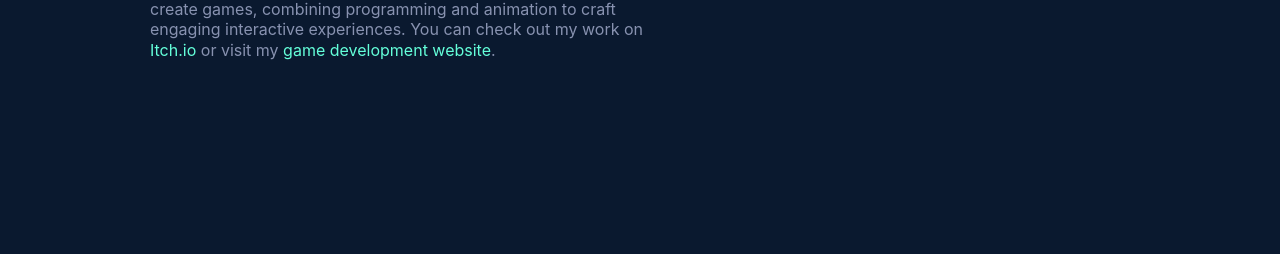
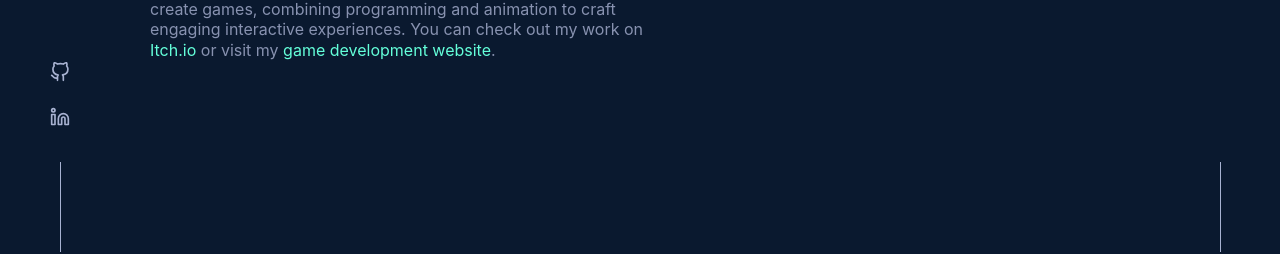
Before and after one commit to drewRam/Portfolio, a React (Create React App) app: page / in a window 1280 px wide. Shown: the part 548-802 px from the top of the page. Built offline with nearby package versions, Linux system fonts and the light colour scheme; no server answers.

Commit message:
Added side panels, updated file locations, and fixed typo's.

```diff
--- a/src/App.tsx
+++ b/src/App.tsx
@@ -1,14 +1,20 @@
-import NavBar from './components/NavBar';
+import { NavBar, Social, Email } from 'components';
 import { theme, GlobalStyle } from 'styles';
 import { Layout, Hero, About, Experience, Contact } from 'components';
 import { ThemeProvider } from 'styled-components';
+import { useLocation } from 'react-router-dom';
 
 const App = () => {
+  const location = useLocation();
+  const isHome = location.pathname === '/';
+
   return (
     <>
       <ThemeProvider theme={theme}>
         <GlobalStyle />
         <NavBar/>
+        <Social isHome={isHome} />
+        <Email isHome={isHome} />
         <main className="fillHeight">
           <Layout>
             <Hero />
--- a/src/components/icons/IconSelector.tsx
+++ b/src/components/icons/IconSelector.tsx
@@ -1,5 +1,5 @@
 import React from 'react';
-import { IconGitHub, IconStar, IconFork } from './Icons';
+import { IconGitHub, IconStar, IconFork, IconLinkedin } from './Icons';
 
 interface IconProps {
   name: string;
@@ -7,8 +7,9 @@ interface IconProps {
 
 const IconMap: Record<string, React.FC> = {
     Fork: IconFork,
-    Github: IconGitHub,
+    GitHub: IconGitHub,
     Star: IconStar,
+    Linkedin: IconLinkedin,
 };
 
 const Icon: React.FC<IconProps> = ({ name }) => {
--- a/src/components/icons/Icons.tsx
+++ b/src/components/icons/Icons.tsx
@@ -35,7 +35,6 @@ export const IconGitHub: FC<SVGProps<SVGSVGElement>> = (props) => (
   </svg>
 );
 
-
 export const IconFork: FC<SVGProps<SVGSVGElement>> = (props) => (
     <svg
         viewBox="0 0 24 24"
@@ -54,3 +53,21 @@ export const IconFork: FC<SVGProps<SVGSVGElement>> = (props) => (
         <path d="M18 9a9 9 0 0 1-9 9"></path>
     </svg>
 );
+
+export const IconLinkedin: FC<SVGProps<SVGSVGElement>> = () => (
+  <svg
+    xmlns="http://www.w3.org/2000/svg"
+    role="img"
+    viewBox="0 0 24 24"
+    fill="none"
+    stroke="currentColor"
+    strokeWidth="2"
+    strokeLinecap="round"
+    strokeLinejoin="round"
+    className="feather feather-linkedin">
+    <title>LinkedIn</title>
+    <path d="M16 8a6 6 0 0 1 6 6v7h-4v-7a2 2 0 0 0-2-2 2 2 0 0 0-2 2v7h-4v-7a6 6 0 0 1 6-6z"></path>
+    <rect x="2" y="9" width="4" height="12"></rect>
+    <circle cx="4" cy="4" r="2"></circle>
+  </svg>
+);
--- a/src/components/index.ts
+++ b/src/components/index.ts
@@ -5,3 +5,7 @@ export { default as Experience } from "./sections/Experience";
 export { default as Contact } from "./sections/Contact";
 export { default as ContactPanel } from "./layouts/ContactPanel";
 export { default as Footer } from "./layouts/Footer";
+export { default as NavBar } from  "./layouts/NavBar";
+export { default as Icon } from "./icons/IconSelector";
+export { default as Social } from "./layouts/Social";
+export { default as Email } from "./layouts/Email";
--- a/src/components/layouts/ContactPanel.tsx
+++ b/src/components/layouts/ContactPanel.tsx
@@ -1,12 +1,13 @@
-import React, { ReactNode } from "react";
+import React, { ReactNode, useState, useEffect } from "react";
 import styled from "styled-components";
+import { loaderDelay } from "utils";
+import { CSSTransition, TransitionGroup } from "react-transition-group";
 
-
-interface StyledControlPanelElementProps {
+interface StyledControlPanelProps {
   orientation: 'left' | 'right';
 }
 
-const StyledControlPanelElement = styled.div<StyledControlPanelElementProps>`
+const StyledControlPanel = styled.div<StyledControlPanelProps>`
     width: 40px;
     position: fixed;
     bottom: 0;
@@ -27,14 +28,32 @@ const StyledControlPanelElement = styled.div<StyledControlPanelElementProps>`
 
 interface ContactPanelProps {
     children: ReactNode,
+    isHome: Boolean,
     orientation: "left" | "right";
 }
 
-const ContactPanel: React.FC<ContactPanelProps> = ({ children, orientation }) => {
+const ContactPanel: React.FC<ContactPanelProps> = ({ children, isHome, orientation }) => {
+    const [mounted, setMounted] = useState<Boolean>(!isHome);
+
+    useEffect(() => {
+        if (!isHome) {
+            return;
+        }
+
+        const timeout = setTimeout(() => setMounted(true), loaderDelay);
+        return () => clearTimeout(timeout);
+    }, []);
+
     return (
-        <StyledControlPanelElement orientation={orientation}>
-            {children}
-        </StyledControlPanelElement>
+        <StyledControlPanel orientation={orientation}>
+            <TransitionGroup component={null}>
+                {mounted && (
+                    <CSSTransition classNames={isHome ? "fade" : ""} timeout={isHome ? loaderDelay : 0}>
+                        {children}
+                    </CSSTransition>
+                )}
+            </TransitionGroup>
+        </StyledControlPanel>
     );
 };
 
--- /dev/null
+++ b/src/components/layouts/Email.tsx
@@ -0,0 +1,49 @@
+import React from "react";
+import styled from "styled-components";
+import { config } from "config";
+import { ContactPanel } from "components";
+
+const StyledEmailList = styled.div`
+    display: flex;
+    flex-direction: column;
+    align-items: center;
+    position: relative;
+
+    &:after {
+        content: '';
+        display: block;
+        width: 1px;
+        height: 90px;
+        margin: 0 auto;
+        background-color: var(--light-slate);
+
+    }
+
+    a {
+        margin: 20px auto;
+        padding: 10px;
+        font-family: var(--font-mono);
+        font-size: var(--fz-xxs);
+        line-height: var(--fz-lg);
+        letter-spacing: 0.1em;
+        writing-mode: vertical-rl;
+
+        &:hover, &:focus {
+            transform: translateY(-3px);
+        }
+    }
+`;
+
+interface EmailProps {
+  isHome: boolean;
+}
+
+const Email: React.FC<EmailProps> = ({ isHome }) => (
+    <ContactPanel isHome={isHome} orientation="right">
+        <StyledEmailList>
+            <a href={`mailto:${config.email}`}>{config.email}</a>
+        </StyledEmailList>
+    </ContactPanel>
+);
+
+export default Email;
--- a/src/components/layouts/Footer.tsx
+++ b/src/components/layouts/Footer.tsx
@@ -7,8 +7,8 @@ import styled from "styled-components";
 const StyledFooter = styled.footer`
     ${({ theme }) => theme.flexCenter};
     flex-direction: column;
-    height: auto'
-    min-height: 20px
+    height: "auto";
+    min-height: 20px;
     padding: 15px;
     text-align: center;
 `;
@@ -136,10 +136,6 @@ const Footer: React.FC = () => {
                     <div>Designed &amp; Built by Andrew Ramirez</div>
                     {githubInfo.stars !== null && githubInfo.forks !== null && (
                         <div className="github-stats">
-
-
-
-
                         <span>
                             <Icon name="Star" />
                             <span>{githubInfo.stars.toLocaleString()}</span>
--- /dev/null
+++ b/src/components/layouts/Social.tsx
@@ -0,0 +1,62 @@
+import React from "react";
+import styled from "styled-components";
+import { config } from "config";
+import { ContactPanel, Icon } from "components";
+
+const StyledSocialList = styled.ul`
+    display: flex;
+    flex-direction: column;
+    align-items: center;
+    margin: 0;
+    padding: 0;
+    list-style: none;
+
+    &:after {
+        content: '';
+        display: block;
+        width: 1px;
+        height: 90px;
+        margin: 0 auto;
+        background-color: var(--light-slate);
+    }
+
+    li {
+        &:last-of-type {
+            margin-bottom: 20px;
+        }
+
+        a {
+            padding: 10px;
+
+            &:hover, &:focus {
+                transform: translateY(-3px);
+            }
+
+            svg {
+                width: 20px;
+                height: 20px;
+            }
+        }
+    }
+`;
+
+interface SocialProps {
+  isHome: boolean;
+}
+
+const Social: React.FC<SocialProps> = ({ isHome }) => (
+    <ContactPanel isHome={isHome} orientation="left">
+        <StyledSocialList>
+            {config.socialMedia &&
+            config.socialMedia.map(({ url, name }, i) => (
+                <li key={i}>
+                    <a href={url} aria-label={name} target="_blank" rel="noreferrer">
+                        <Icon name={name} />
+                    </a>
+                </li>
+            ))}
+        </StyledSocialList>
+    </ContactPanel>
+);
+
+export default Social;
```
Also changed, not shown: src/index.tsx (+4 -3 lines), src/components/layouts/NavBar.tsx (renamed from src/components/NavBar.tsx).
